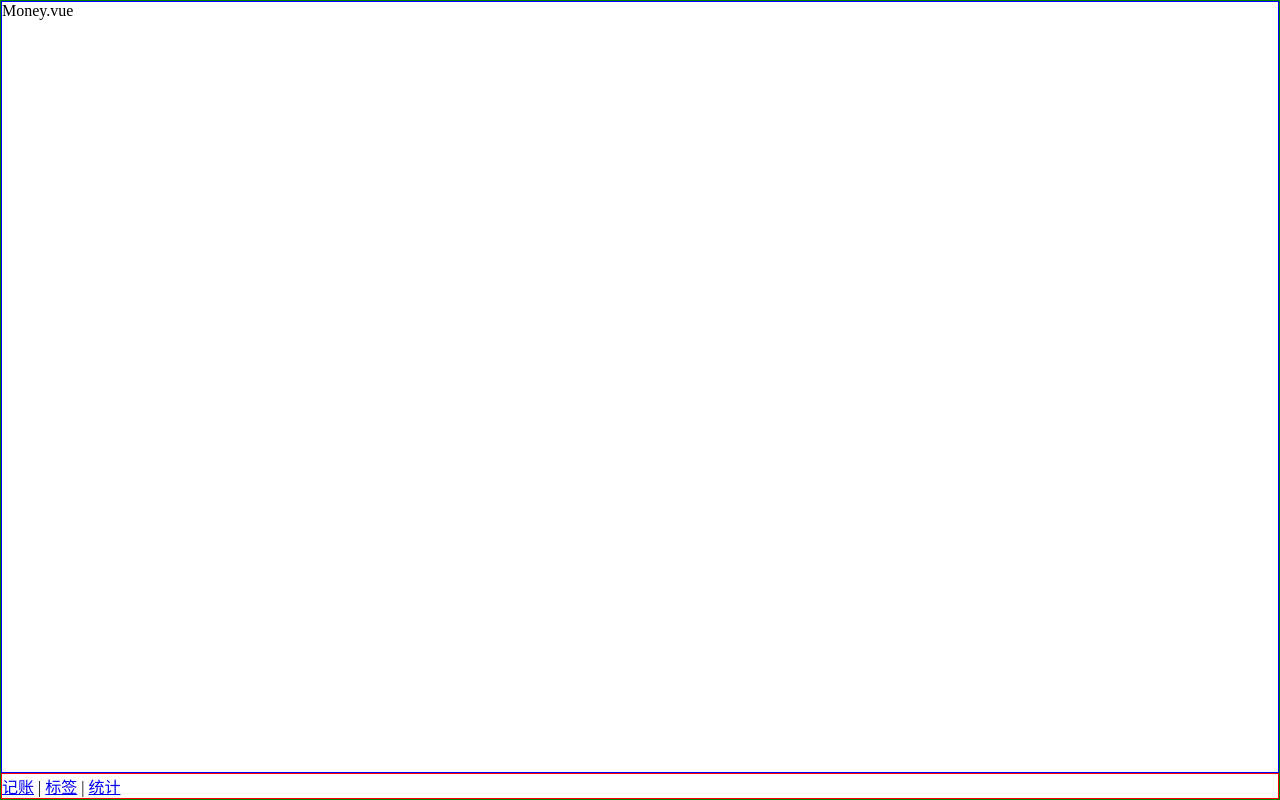
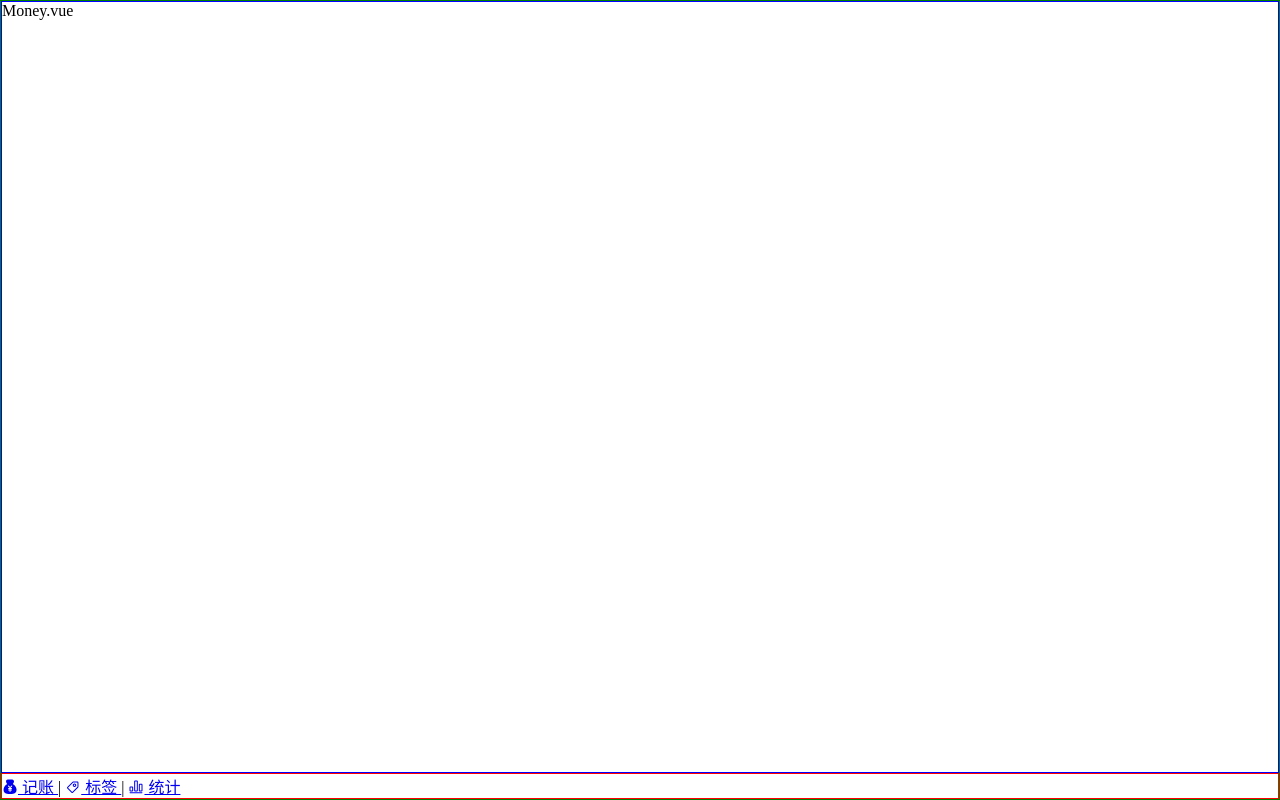
Before and after one commit to jianlong5296/morney-5, a Vue app: page /#/money in a window 1280 px wide. Built offline with nearby package versions, Linux system fonts and the light colour scheme.

Commit message:
创建 <Icon/>

```diff
--- a/package.json
+++ b/package.json
@@ -36,6 +36,7 @@
     "lint-staged": "^9.5.0",
     "sass": "^1.26.5",
     "sass-loader": "^8.0.2",
+    "svg-sprite-loader": "^6.0.11",
     "typescript": "~4.1.5",
     "vue-template-compiler": "^2.6.11"
   },
--- /dev/null
+++ b/src/components/Icon.vue
@@ -0,0 +1,24 @@
+<template>
+    <svg class="icon">
+        <use :xlink:href="'#'+name"/>
+    </svg>
+</template>
+
+<script lang="ts">
+    // eslint-disable-next-line no-undef
+    let importAll = (requireContent: __WebpackModuleApi.RequireContext) => requireContent.keys().forEach(requireContent);
+    try {importAll(require.context('../assets/icons', true, /\.svg$/));} catch (error) {console.log(error);}
+    export default {
+        props:['name'],
+        name: 'Icon'
+    };
+</script>
+
+<style scoped lang="scss">
+    .icon {
+        width: 1em; height: 1em;
+        vertical-align: -0.15em;
+        fill: currentColor;
+        overflow: hidden;
+    }
+</style>
--- a/src/components/Nav.vue
+++ b/src/components/Nav.vue
@@ -1,22 +1,30 @@
 <template>
     <div class="nav">
-        <router-link to="/money">记账</router-link>
+        <router-link to="/money">
+            <Icon name="money"/>
+            记账
+        </router-link>
         |
-        <router-link to="/labels">标签</router-link>
+        <router-link to="/labels">
+            <Icon name="labels"/>
+            标签
+        </router-link>
         |
-        <router-link to="/statistics">统计</router-link>
+        <router-link to="/statistics">
+            <Icon name="statistics"/>
+            统计
+        </router-link>
     </div>
 </template>
 
 <script lang="ts">
-
     export default {
         name: 'Nav'
     };
 </script>
 
 <style lang="scss" scoped> //scoped可以精准加样式，给当前div
-    .nav {
-        border: 1px solid red;
-    }
+.nav {
+    border: 1px solid red;
+}
 </style>
--- a/src/main.ts
+++ b/src/main.ts
@@ -5,11 +5,13 @@
 import store from './store'
 import Nav from '@/components/Nav.vue';
 import Layout from '@/components/Layout.vue';
+import Icon from '@/components/Icon.vue';
 
 Vue.config.productionTip = false
 
 Vue.component('Nav',Nav)
 Vue.component('Layout',Layout)
+Vue.component('Icon',Icon)
 
 new Vue({
   router:router,
--- a/src/shims-vue.d.ts
+++ b/src/shims-vue.d.ts
@@ -2,3 +2,7 @@
   import Vue from 'vue'
   export default Vue
 }
+declare module "*.svg" {
+  const content: any;
+  export default content;
+}
--- a/vue.config.js
+++ b/vue.config.js
@@ -1,3 +1,16 @@
+
+const path = require('path')
+
 module.exports = {
-  lintOnSave: false
+  lintOnSave: false,
+  chainWebpack:config=>{
+    const dir = path.resolve(__dirname,'src/assets/icons')
+    config.module
+        .rule('svg-sprite')
+        .test(/\.svg$/)
+        .include.add(dir).end() // 包含 icons 目录
+        .use('svg-sprite-loader').loader('svg-sprite-loader').options({extract:false}).end()
+    config.plugin('svg-sprite').use(require('svg-sprite-loader/plugin'), [{plainSprite: true}])
+    config.module.rule('svg').exclude.add(dir) // 其他 svg loader 排除 icons 目录
+  }
 }
```
Also changed, not shown: .eslintrc.js, 1 other file (tests, documents, lock files or other folders).
